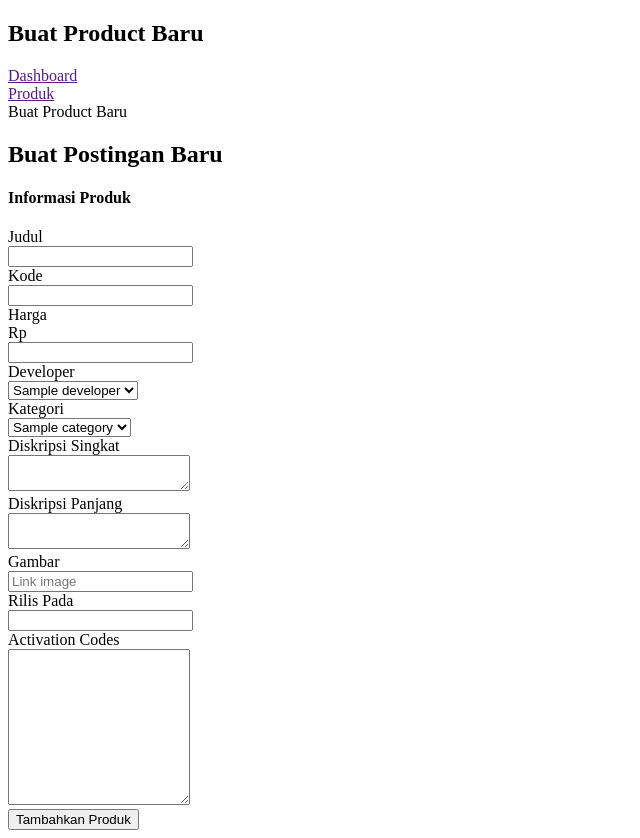
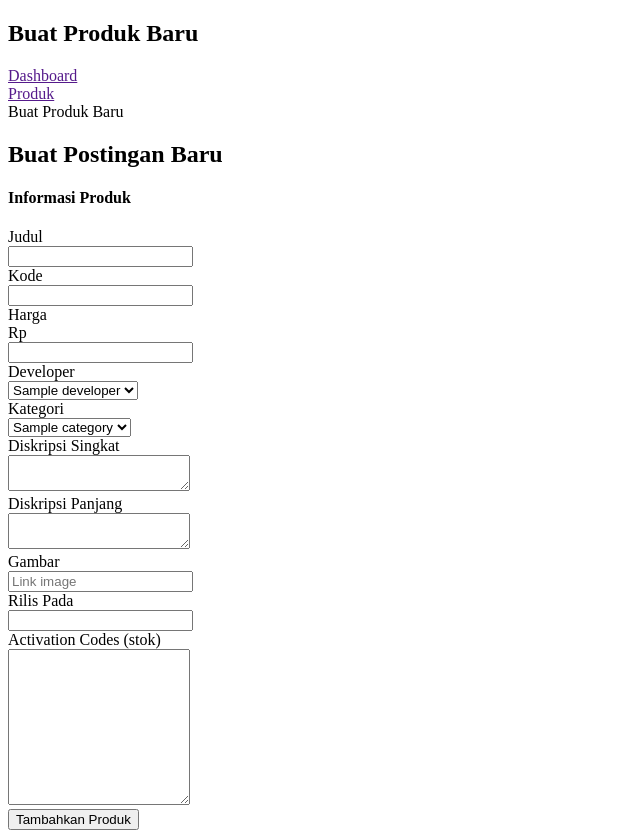
Before and after one commit to evaleries/gameoverflow, a PHP site: template App/views/admin/products/create.php in a window 1280 px wide. Shown: the whole page, without its empty margins (0-640 px from the left). Run offline with PHP 8.4, Linux system fonts and the light colour scheme; the template is opened without the code that fills it: most values are stand-ins (such as "Sample title", 1, 10 or a date in 2020); data that the repository does not hold is empty.

Commit message:
Fix missing translate

```diff
--- a/App/views/admin/products/create.php
+++ b/App/views/admin/products/create.php
@@ -22,11 +22,11 @@
             <div class="section-header-back">
               <a href="<?= route('admin/products') ?>" class="btn btn-icon"><i class="fas fa-arrow-left"></i></a>
             </div>
-            <h1>Buat Product Baru</h1>
+            <h1>Buat Produk Baru</h1>
             <div class="section-header-breadcrumb">
               <div class="breadcrumb-item active"><a href="<?= route('admin') ?>">Dashboard</a></div>
               <div class="breadcrumb-item"><a href="<?= route('admin/products') ?>">Produk</a></div>
-              <div class="breadcrumb-item">Buat Product Baru</div>
+              <div class="breadcrumb-item">Buat Produk Baru</div>
             </div>
           </div>
 
@@ -109,9 +109,9 @@
                         </div>
                       </div>
                       <div class="form-group row mb-4">
-                        <label class="col-form-label text-md-right col-12 col-md-3 col-lg-3">Activation Codes</label>
+                        <label class="col-form-label text-md-right col-12 col-md-3 col-lg-3">Activation Codes (stok)</label>
                         <div class="col-sm-12 col-md-7">
-                          <textarea class="form-control" style="min-height: 150px" name="game_codes" required><?php for($i = 0; $i <= 10; $i++) echo generateActivationCode() . PHP_EOL; ?></textarea>
+                          <textarea class="form-control" style="min-height: 150px" name="game_codes" required><?php for($i = 0; $i < 10; $i++) echo generateActivationCode() . PHP_EOL; ?></textarea>
                         </div>
                       </div>
                       <div class="form-group row mb-4">
--- a/App/views/sections/dashboard/validation-alert.php
+++ b/App/views/sections/dashboard/validation-alert.php
@@ -5,5 +5,10 @@ if (session()->has('validation_errors')) {
         'status' => 'danger',
         'message' => implode('<br/>', array_values(array_map(function ($error) { return $error['message']; }, session()->flash('validation_errors'))))
     ]);
+} elseif (session()->has('error')) {
+    importView('sections.dashboard.alert', [
+        'status' => 'danger',
+        'message' => session()->flash('error')
+    ]);
 }
 ?>
```
